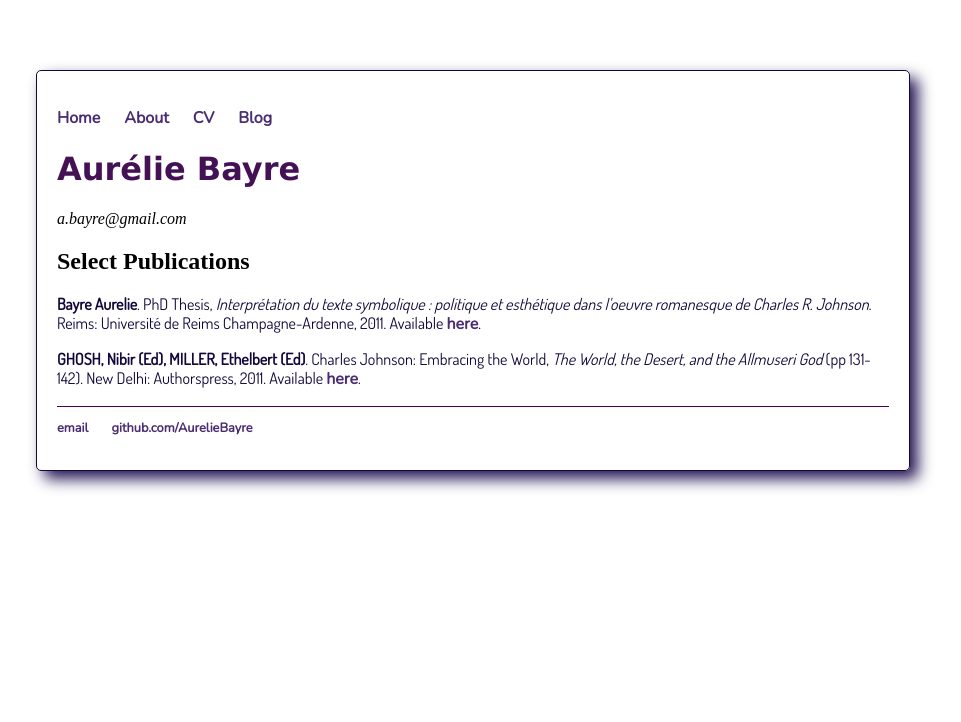
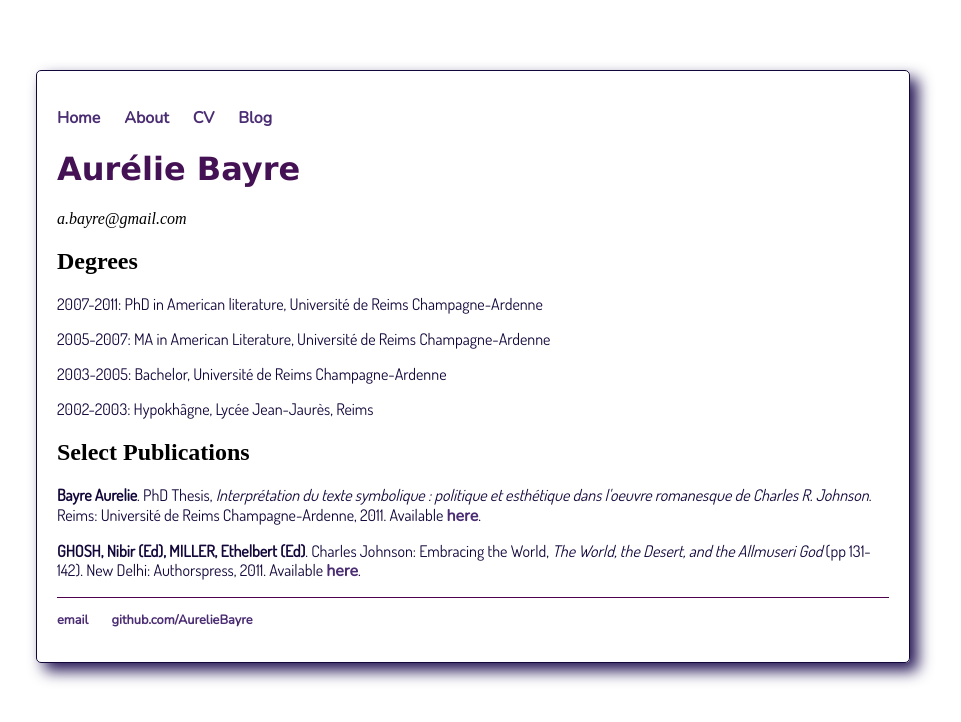
Before and after one commit to AurelieBayre/aurelieBayre.github.io, a Jekyll site: the page built from cv/index.html, in a window 1280 px wide. Shown: the top 722 px of the page, without its empty margins (167-1128 px from the left). Built offline with Jekyll 4.4.1, drawn with Linux system fonts in a browser that asks for light colours.

Commit message:
Update index.html

```diff
--- a/cv/index.html
+++ b/cv/index.html
@@ -18,6 +18,11 @@ title: Aurelie Bayre, Geek Padawan and Web Developer
 -->
 	<span class="obfuscate">a.bayre@gmail.com</span>
 	</address>
+	<h2>Degrees</h2>
+		<p>2007-2011: PhD in American literature, Université de Reims Champagne-Ardenne</p>
+		<p>2005-2007: MA in American Literature, Université de Reims Champagne-Ardenne</p>
+		<p>2003-2005: Bachelor, Université de Reims Champagne-Ardenne </p>
+		<p>2002-2003: Hypokhâgne, Lycée Jean-Jaurès, Reims</p>
 
 	<h2>Select Publications</h2>
 
```
